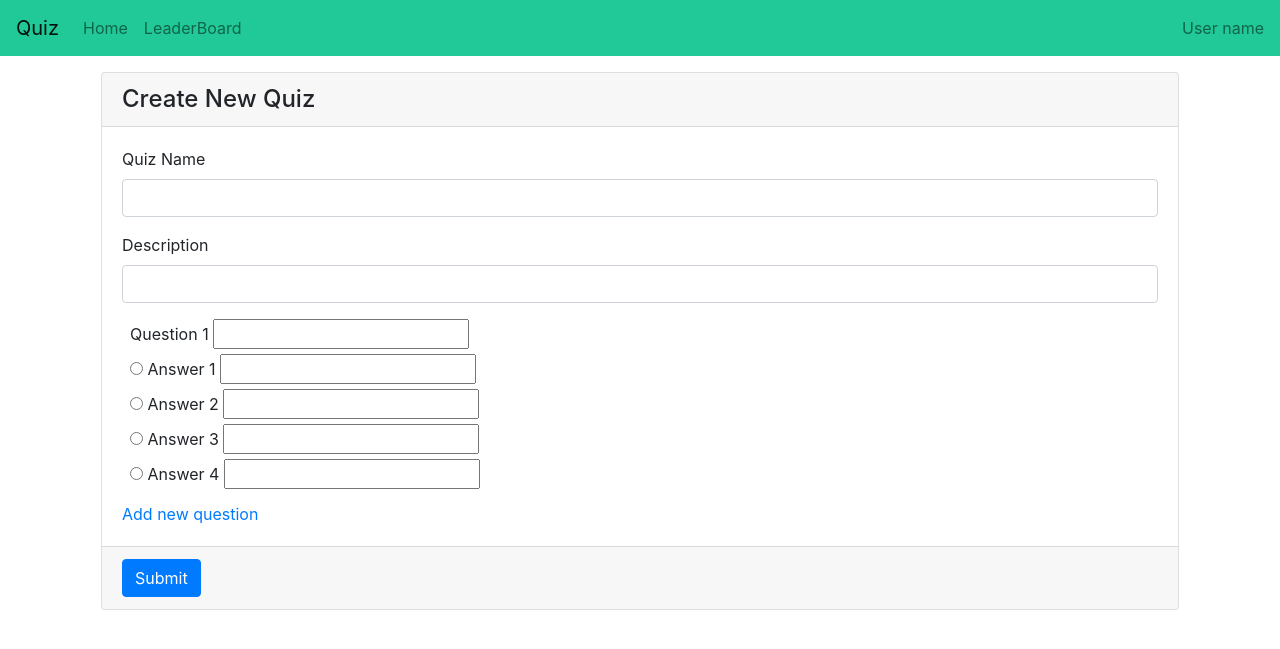
After one commit to mopheadpersona/quiz, a Flask app: page /create-quiz in a window 1280 px wide. The commit adds this page. Shown: the top 649 px of the page. Run offline with Flask 2, Linux system fonts and the light colour scheme; some libraries are stand-ins or nearby versions.

Commit message:
add create quiz

```diff
--- a/application.py
+++ b/application.py
@@ -1,7 +1,20 @@
 from flask import Flask, abort, render_template, request
+#from flask_sqlalchemy import SQLAlchemy
+#from sqlalchemy.dialects.postgresql import JSON
+
 from data import test_quiz, test_humans, test_quizes
 
+
 app = Flask(__name__)
+#app.config['SQLALCHEMY_DATABASE_URI'] = 'postgres://deemaneken:star@localhost/quiz_db'
+#db = SQLAlchemy(app)
+#
+#class Quiz(db.Model):
+#	id = db.Column(db.Integer, primary_key=True)
+#	json_column = db.Column(JSON)
+#
+#db.create_all()
+
 
 @app.route('/')
 def index():
@@ -12,11 +25,43 @@ def quiz():
 	# return test_quiz
 	return render_template('quiz.html', quiz=test_quiz)
 
+@app.route('/create-quiz')
+def add_quiz():
+	return render_template('create.html')
+
+@app.route('/submit-new-quiz', methods=['POST'])
+def create_quiz():
+	data = {}
+	query = request.form
+	counter = 0
+
+	for key in query:
+		if key.startswith('questions[question]'):
+			counter += 1
+
+	questions = []
+	for i in range(1, counter + 1):
+		question = {}
+		question['question'] = query[f'questions[question][{i}]']
+		answers = []
+		for j in range(1, 5):
+			answer = {}
+			answer['answer'] = query[f'answers[question][{i}][answer][{j}]']
+			answers.append(answer)
+		question['answers'] = answers
+		questions.append(question)
+
+	data['name'] = query['name']
+	data['description'] = query['description']
+	data['length'] = str(counter)
+	data['questions'] = questions
+
+	return data
+
 @app.route('/submit-quiz', methods=['POST'])
 def process_quiz():
 	results = request.form
 	points = 0
-
 
 	for question in test_quiz['questions']:
 		if results[question['id']] == question['correct_answer_id']:
--- /dev/null
+++ b/templates/create.html
@@ -0,0 +1,90 @@
+{% extends "layout.html" %}
+
+{% block title %}Create New Quiz{% endblock %}
+{% block body %}
+	<div class="card m-3">
+		<h4 class="card-header">Create New Quiz</h4>
+		<form method="post" action="/submit-new-quiz" type="application/json">
+			<div class="card-body">
+				<div class="form-group">
+					<label for="quizName">Quiz Name</label>
+					<input type="text" class="form-control" id="quizName" name="name">
+				</div>
+				<div class="form-group">
+					<label for="quizDescription">Description</label>
+					<input type="text" class="form-control" id="quizDescription" name="description">
+				</div>
+				<div class="form-group m-2" id="question-container">
+					<label for="question">Question 1</label>
+					<input type="text" name="questions[question][1]">
+					<div>
+						<div>
+							<input type="radio">
+							<label for="radioButton">Answer 1</label>
+							<input type="text" name="answers[question][1][answer][1]">
+						</div>
+						<div>
+							<input type="radio">
+							<label for="radioButton">Answer 2</label>
+							<input type="text" name="answers[question][1][answer][2]">
+						</div>
+						<div>
+							<input type="radio">
+							<label for="radioButton">Answer 3</label>
+							<input type="text" name="answers[question][1][answer][3]">
+						</div>
+						<div>
+							<input type="radio">
+							<label for="radioButton">Answer 4</label>
+							<input type="text" name="answers[question][1][answer][4]">
+						</div>
+					</div>
+				</div>
+				<a href="javascript:;" id="add-new-question">Add new question</a>
+			</div>
+			<div class="card-footer">
+				<button type="submit" class="btn btn-primary">Submit</button>
+			</div>
+		</form>
+	</div>
+	<script>
+		let i = 2;
+	  document.getElementById('add-new-question').onclick = function() {
+	  	let template = `
+					<label for="question">Question ${i}</label>
+					<input type="text" name="questions[question][${i}]">
+					<div>
+						<div>
+							<input type="radio">
+							<label for="radioButton">Answer 1</label>
+							<input type="text" name="answers[question][${i}][answer][1]">
+						</div>
+						<div>
+							<input type="radio">
+							<label for="radioButton">Answer 2</label>
+							<input type="text" name="answers[question][${i}][answer][2]">
+						</div>
+						<div>
+							<input type="radio">
+							<label for="radioButton">Answer 3</label>
+							<input type="text" name="answers[question][${i}][answer][3]">
+						</div>
+						<div>
+							<input type="radio">
+							<label for="radioButton">Answer 4</label>
+							<input type="text" name="answers[question][${i}][answer][4]">
+						</div>
+					</div>
+	  	`;
+
+	    let container = document.getElementById('question-container');
+	    let div = document.createElement('div');
+	    div.innerHTML = template;
+	    container.appendChild(div);
+
+	    i++;
+	    container.value = i;
+	  }
+	</script>
+
+{% endblock %}
```
Also changed, not shown: requirements.txt (added, +9 -0 lines), templates/quiz.html (+5 -5 lines).
